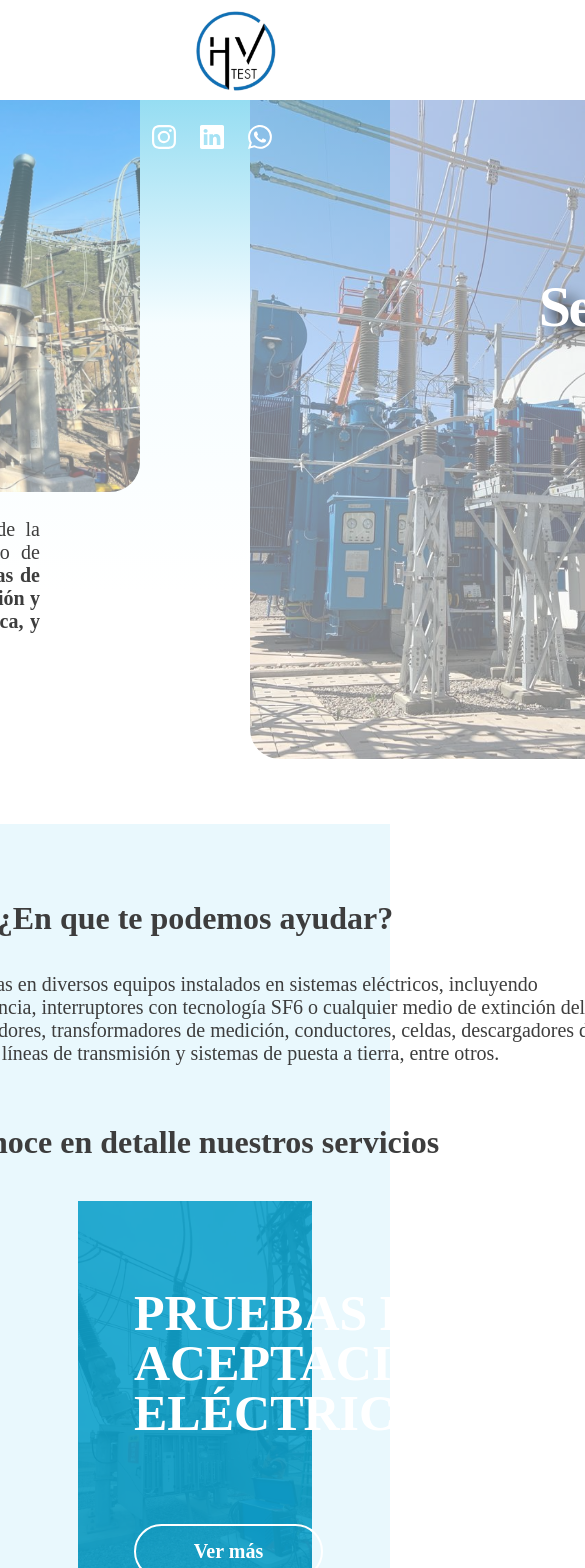
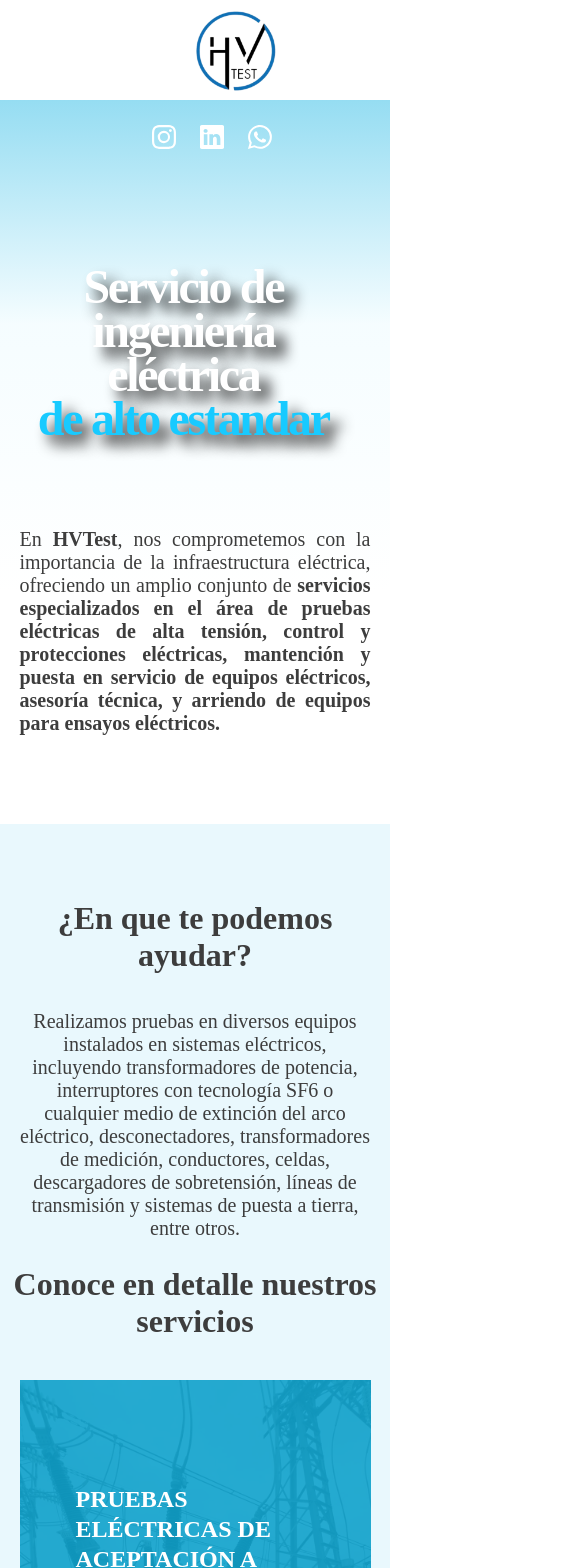
Before and after one commit to Bernullys/hvtest-github, a React (Vite) app: page /servicios in a window 390 px wide. Shown: the top 1568 px of the page, 585 px wide, since content can reach past the window. Built offline with nearby package versions, Linux system fonts and the light colour scheme.

Commit message:
Responsive - ServicePage and Services from one to four.

```diff
--- a/src/Components/CardServices/CardServices.module.css
+++ b/src/Components/CardServices/CardServices.module.css
@@ -1,7 +1,7 @@
 .service_container {
     position: relative;
-    height: 465px;
-    width: 60vw;
+    height: 60vh;
+    width: 90vw;
     flex-shrink: 0;
     margin: 0 0 36px 0;
     display: flex;
@@ -36,7 +36,7 @@
     font-style: normal;
     font-weight: 700;
     line-height: 50px;
-    width: 692px;
+    width: 100%;
     margin: 0;
     z-index: 2;
 }
@@ -69,3 +69,53 @@
     margin: 0;
     z-index: 2;
 }
+
+@media (max-width: 1150px) {
+    .service_title {
+        font-size: 36px;
+    }
+}
+
+@media (max-width: 1070px) {
+    .service_title {
+        font-size: 32px;
+    }
+}
+
+
+@media (max-width: 530px) {
+    .service_title {
+        font-size: 24px;
+        line-height: 30px;
+    }
+    .service_button {
+        width: 130px;
+        height: 45px;
+        padding: 5px;
+        border-radius: 89px;
+        font-size: 18px;
+    }
+}
+
+@media (max-width: 370px) {
+    .service_title {
+        font-size: 18px;
+        line-height: 25px;
+    }
+    .service_title_button_container {
+        display: inline;
+        align-items: center;
+        text-align: center;
+        z-index: 5;
+    }
+    .service_title {
+        margin: 56px 0 56px 0;
+    }
+}
+
+@media (max-width: 280px) {
+    .service_title {
+        font-size: 16px;
+        line-height: 20px;
+    }
+}
--- a/src/Components/CardServicesDetails/CardServicesDetails.module.css
+++ b/src/Components/CardServicesDetails/CardServicesDetails.module.css
@@ -29,10 +29,40 @@
     font-style: normal;
     font-weight: 700;
     line-height: 50px;
-    width: auto;
+    width: 80%;
     margin: 0px 0 0 0;
 }
 
 .service_characteristics_item {
     padding-bottom: 8px;
 }
+
+@media (max-width:920px) {
+    .service_subtitle {
+        font-size: 32px;
+        width: auto;
+    }
+}
+
+@media (max-width: 900px) {
+    .service_subtitle {
+        width: 100%;
+        text-align: center;
+    }
+    .service_subtitle_and_characteristics_container {
+        width: 70vw;
+        align-items: center;
+    }
+}
+
+@media (max-width: 370px) {
+    .service_subtitle {
+        font-size: 24px;
+    }
+}
+
+@media (max-width: 255px) {
+    .service_subtitle {
+        font-size: 18px;
+    }
+}
--- a/src/Components/ImageSlider/ImageSlider.module.css
+++ b/src/Components/ImageSlider/ImageSlider.module.css
@@ -48,3 +48,19 @@
 .slide {
     display: none;
 }
+
+@media (max-width: 500px) {
+    .card_arrow_right,
+    .card_arrow_left {
+        width: 50px;
+        height: 30px;
+    }
+}
+
+@media (max-width: 340px) {
+    .card_arrow_right,
+    .card_arrow_left {
+        width: 40px;
+        height: 20px;
+    }
+}
--- a/src/Components/ServiceFirstPage/ServiceFirstPage.jsx
+++ b/src/Components/ServiceFirstPage/ServiceFirstPage.jsx
@@ -108,8 +108,6 @@ function ServiceFirstPage () {
             </section>
 
             <section className={styles.serviceone_article_container}>
-                <ImageSlider
-                    imagesList={powerIntServiceImages}/>
                 {
                     powerIntDescription.map( (pow, index )=> (
                         <CardServicesDetails
@@ -118,6 +116,8 @@ function ServiceFirstPage () {
                         charactericticsList={pow.items}/>
                         ))
                     }
+                <ImageSlider
+                    imagesList={powerIntServiceImages}/>
             </section>
 
             <section className={styles.serviceone_article_container}>
@@ -134,8 +134,6 @@ function ServiceFirstPage () {
             </section>
 
             <section className={styles.serviceone_article_container}>
-                <ImageSlider
-                    imagesList={celImages}/>
                 {
                     celDescription.map( (pow, index )=> (
                         <CardServicesDetails
@@ -144,6 +142,8 @@ function ServiceFirstPage () {
                         charactericticsList={pow.items}/>
                         ))
                     }
+                <ImageSlider
+                    imagesList={celImages}/>
             </section>
 
 
--- a/src/Components/ServiceFirstPage/ServiceFirstPage.module.css
+++ b/src/Components/ServiceFirstPage/ServiceFirstPage.module.css
@@ -20,7 +20,7 @@
 }
 
 .serviceone_paragraph {
-    width: 800px;
+    width: 55%;
     margin: 40px 0 40px 0;
     color: #3D3D3D;
     text-align: center;
@@ -41,3 +41,28 @@
     box-shadow: 0px 4px 15px 0px rgba(24, 202, 255, 0.25);
     border-radius: 16px;
 }
+
+@media (max-width: 900px) {
+    .serviceone_article_container {
+        flex-direction: column;
+    }
+}
+
+@media (max-width: 735px) {
+    .serviceone_title {
+        font-size: 44px;
+        width: 90%;
+    }
+}
+
+@media (max-width: 320px) {
+    .serviceone_title {
+        font-size: 36px;
+    }
+}
+
+@media (max-width: 275px) {
+    .serviceone_title {
+        font-size: 28px;
+    }
+}
--- a/src/Components/ServiceFivePage/ServiceFivePage.module.css
+++ b/src/Components/ServiceFivePage/ServiceFivePage.module.css
@@ -24,7 +24,7 @@
 .servicefive_paragraph {
     display: block;
     margin: 40px 0 40px 0;
-    width: 800px;
+    width: 60%;
     justify-content: center;
     color: #3D3D3D;
     text-align: center;
--- a/src/Components/ServiceSecondPage/ServiceSecondPage.jsx
+++ b/src/Components/ServiceSecondPage/ServiceSecondPage.jsx
@@ -64,16 +64,16 @@ function ServiceSecondPage () {
             </section>
 
             <section className={styles.serviceone_article_container}>
-                <ImageSlider
-                    imagesList={controlServiceImages}/>
                 {
                     controlDescription.map( (pow, index )=> (
                         <CardServicesDetails
-                            key={index}
-                            subtitle={pow.subtitle}
-                            charactericticsList={pow.items}/>
-                    ))
+                        key={index}
+                        subtitle={pow.subtitle}
+                        charactericticsList={pow.items}/>
+                        ))
                 }
+                <ImageSlider
+                    imagesList={controlServiceImages}/>
             </section>
 
         </section>
--- a/src/Components/ServicesPage/ServicesPage.module.css
+++ b/src/Components/ServicesPage/ServicesPage.module.css
@@ -15,22 +15,22 @@
 }
 
 .services_header_image_1 {
-    width: 400px;
-    height: 659px;
+    width: 30%;
+    height: 90%;
     object-fit: cover;
     border-radius: 0px 0px 30px 30px;
     position: absolute;
-    left: 250px;
+    left: 10%;
     opacity: 0.5;
 }
 
 .services_header_image_2 {
-    width: 434px;
-    height: 392px;
+    width: 30%;
+    height: 60%;
     object-fit: cover;
     border-radius: 0px 0px 30px 30px;
     position: absolute;
-    right: 250px;
+    right: 8%;
     opacity: 0.5;
 }
 
@@ -51,8 +51,8 @@
     text-align: right;
     text-shadow: 10px 10px 14px rgba(0, 0, 0, 0.9);
     position: absolute;
-    top: 180px;
-    left: 537px;
+    top: 25%;
+    left: 30%;
     margin: 0px;
     width: 686px;
     height: 214px;
@@ -73,8 +73,8 @@
     width: 508px;
     height: 125px;
     position: absolute;
-    top: 418px;
-    right: 350px;
+    top: 65%;
+    right: 15%;
     text-align: justify;
     margin: 0;
 }
@@ -112,7 +112,7 @@
     font-style: normal;
     font-weight: 400;
     line-height: normal;
-    width: 811px;
+    width: 90%;
     height: 75px;
     margin: 36px 0 76px 0;
 }
@@ -128,3 +128,88 @@
     width: 100%;
     margin: 0 0 40px 0;
 }
+
+@media (max-width: 1160px) {
+    .services_header_paragraph {
+        right: 5%;
+    }
+}
+
+@media (max-width: 1000px) {
+    .services_header_main_title {
+        left: 10%;
+    }
+}
+
+@media (max-width: 950px) {
+    .services_header_image_1 {
+        display: none;
+    }
+}
+
+@media (max-width: 850px) {
+    .services_content_paragraph {
+
+    }
+}
+
+@media (max-width: 800px) {
+    .services_header_main_title {
+        left: 1%;
+        font-size: 48px;
+        text-align: center;
+        margin: 0;
+        width: 80%;
+    }
+}
+
+@media (max-width: 600px) {
+    .services_content_paragraph {
+        height: 180px;
+    }
+    .services_header_paragraph {
+        width: 90%;
+        height: 250px;
+    }
+}
+
+@media (max-width: 500px) {
+    .services_header_image_2 {
+        display: none;
+    }
+    .services_header_main_title {
+        left: 7%;
+    }
+}
+
+@media (max-width: 370px) {
+    .services_content_paragraph {
+        height: 300px;
+    }
+    .services_header_paragraph {
+        display: none;
+    }
+    .services_content_title,
+    .services_content_subtitle {
+        font-size: 24px;
+    }
+}
+
+@media (max-width: 370px) {
+    .social_logos_position {
+        width: 100%;
+        position: absolute;
+        right: 0px;
+    }
+}
+
+
+@media (max-width: 280px) {
+    .services_content_paragraph {
+        display: none;
+    }
+    .services_header_main_title {
+        font-size: 36px;
+
+    }
+}
```
Also changed, not shown: src/Components/ServiceFivePage/ServiceFivePage.jsx (indentation only). Lines whose indentation alone changed are shown as unchanged.
